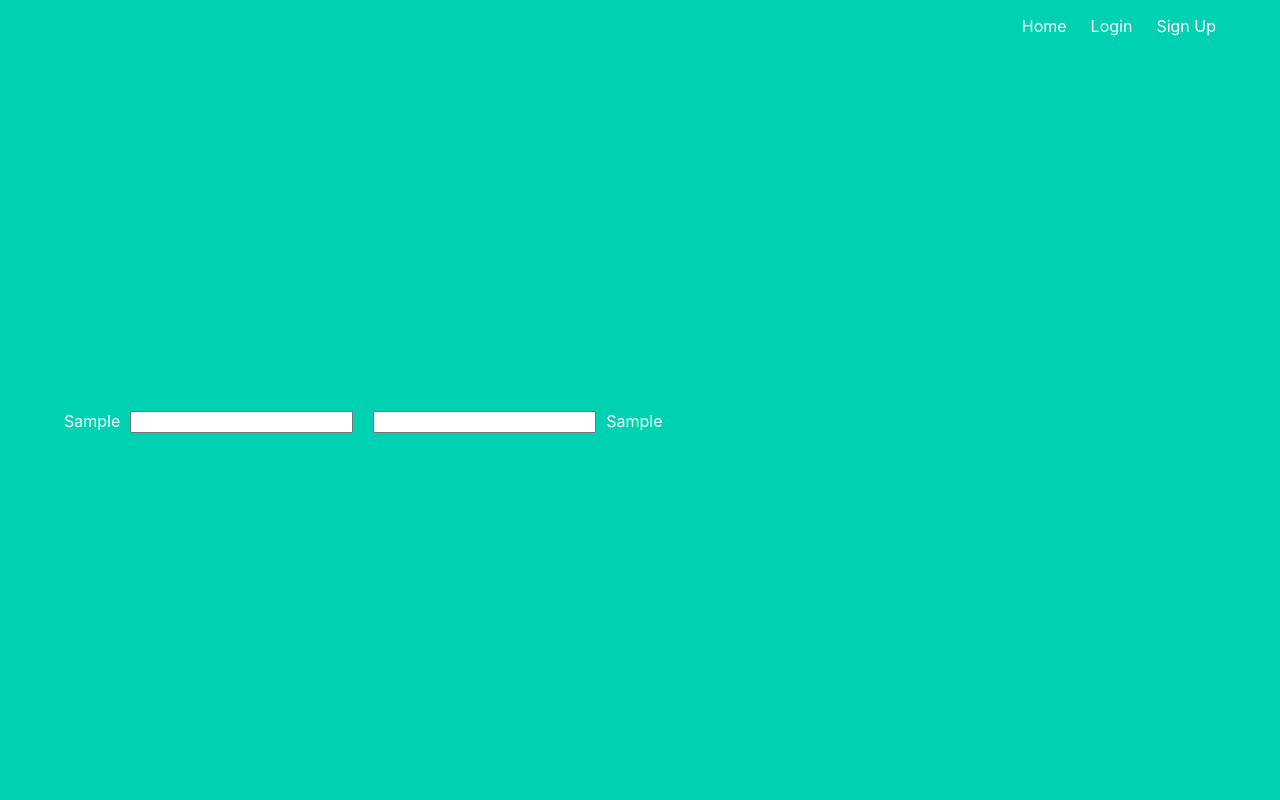
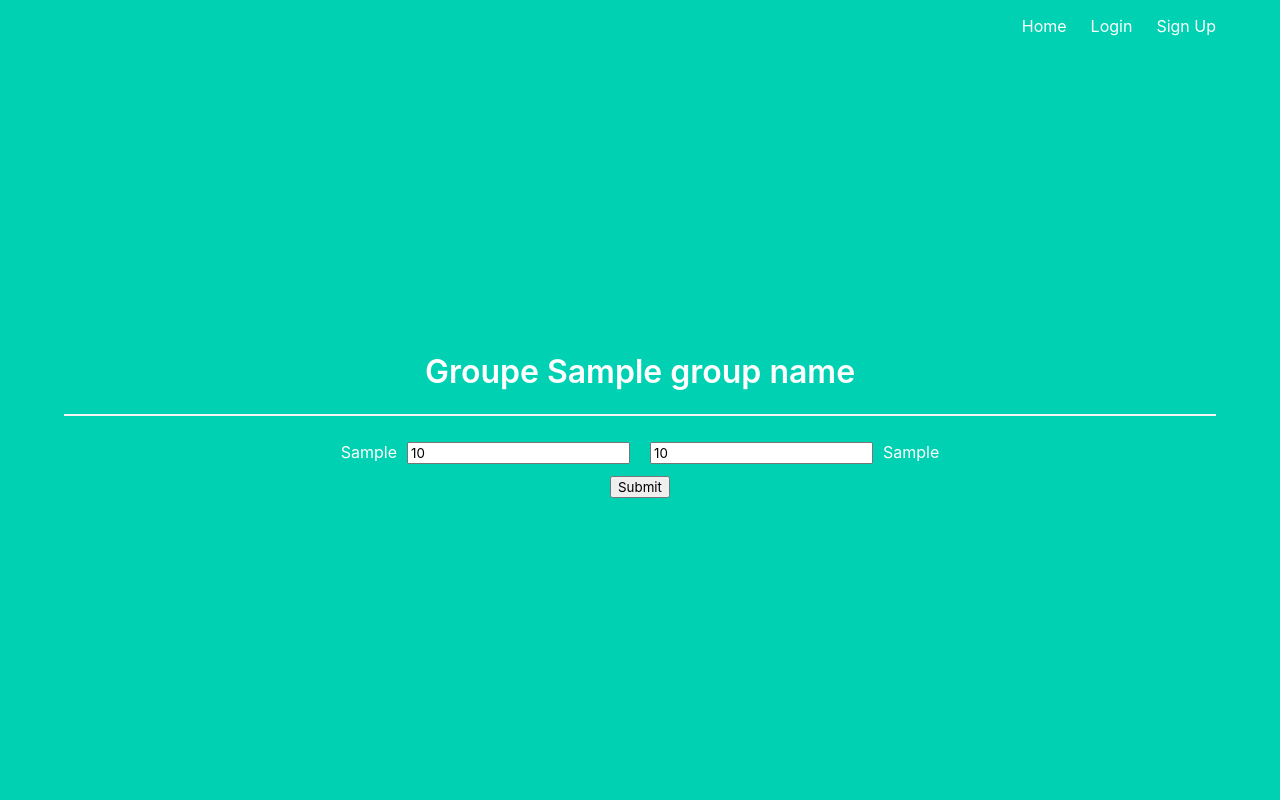
Before and after one commit to yak-toto/yak-server, a Flask app: template project/templates/group.html in a window 1280 px wide. Run offline with Flask 2, Linux system fonts and the light colour scheme; tables that the repository leaves empty hold one stand-in row (values such as "Sample post"); the template is opened without the code that fills it: values that come from a table or form of the project are taken from there, most other values are stand-ins (such as "Sample title", 1, 10 or a date in 2020).

Commit message:
Dislayed scores in group page and improve group page

```diff
--- a/project/main.py
+++ b/project/main.py
@@ -23,4 +23,4 @@ def group(group_name):
 
     matches = list(Match.query.filter_by(name=current_user.name, group_name=group_name))
 
-    return render_template('group.html', matches=matches)
+    return render_template('group.html', group_name=group_name, matches=matches)
--- a/project/templates/base.html
+++ b/project/templates/base.html
@@ -67,4 +67,8 @@ input {
     margin-left: 10px;
     margin-right: 10px;
 }
+.center {
+    margin-left: auto;
+    margin-right: auto;
+}
 </style>
--- a/project/templates/group.html
+++ b/project/templates/group.html
@@ -1,14 +1,23 @@
 {% extends "base.html" %}
 
 {% block content %}
-    <table>
+    <div>
+        <h3 class="title">Groupe {{group_name}}</h3>
+        <hr>
+        <div>
+            <table class="center">
             {%- for match in matches %}
                 <tr>
                     <td>{{match.team1}}</td>
-            <td><input type="text" name="name" id="name"></td>
-            <td><input type="text" name="name" id="name" required></td>
+                    <td><input type="text" value="{{match.score1 if (match.score1 != None) else ''}}"></td>
+                    <td><input type="text" value="{{match.score2 if (match.score2 != None) else ''}}"></td>
                     <td>{{match.team2}}</td>
                 </tr>
             {% endfor %}
             </table>
+        </div>
+        <div>
+            <button>Submit</button>
+        </div>
+    </div>
 {% endblock %}
```
Lines whose indentation alone changed are shown as unchanged.
